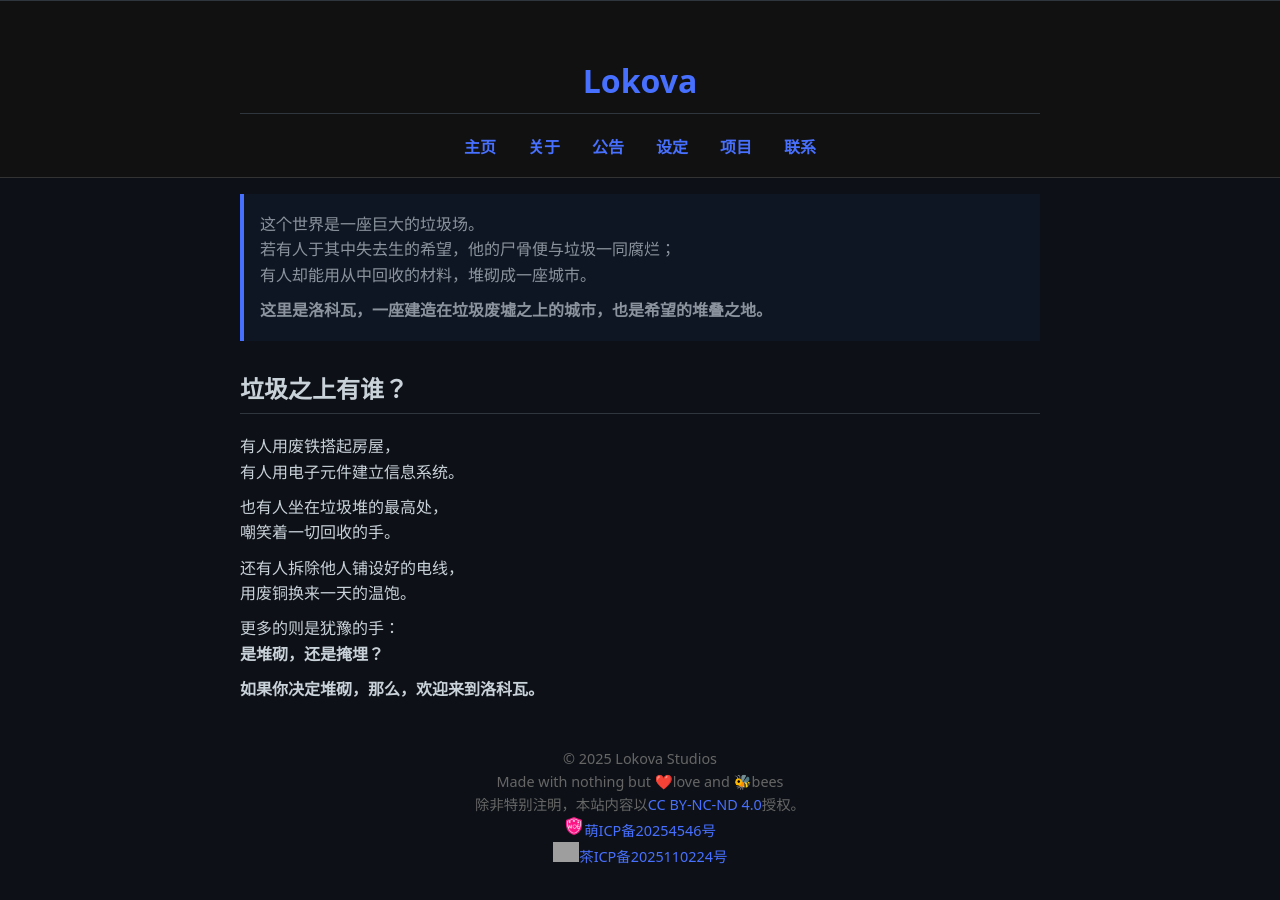
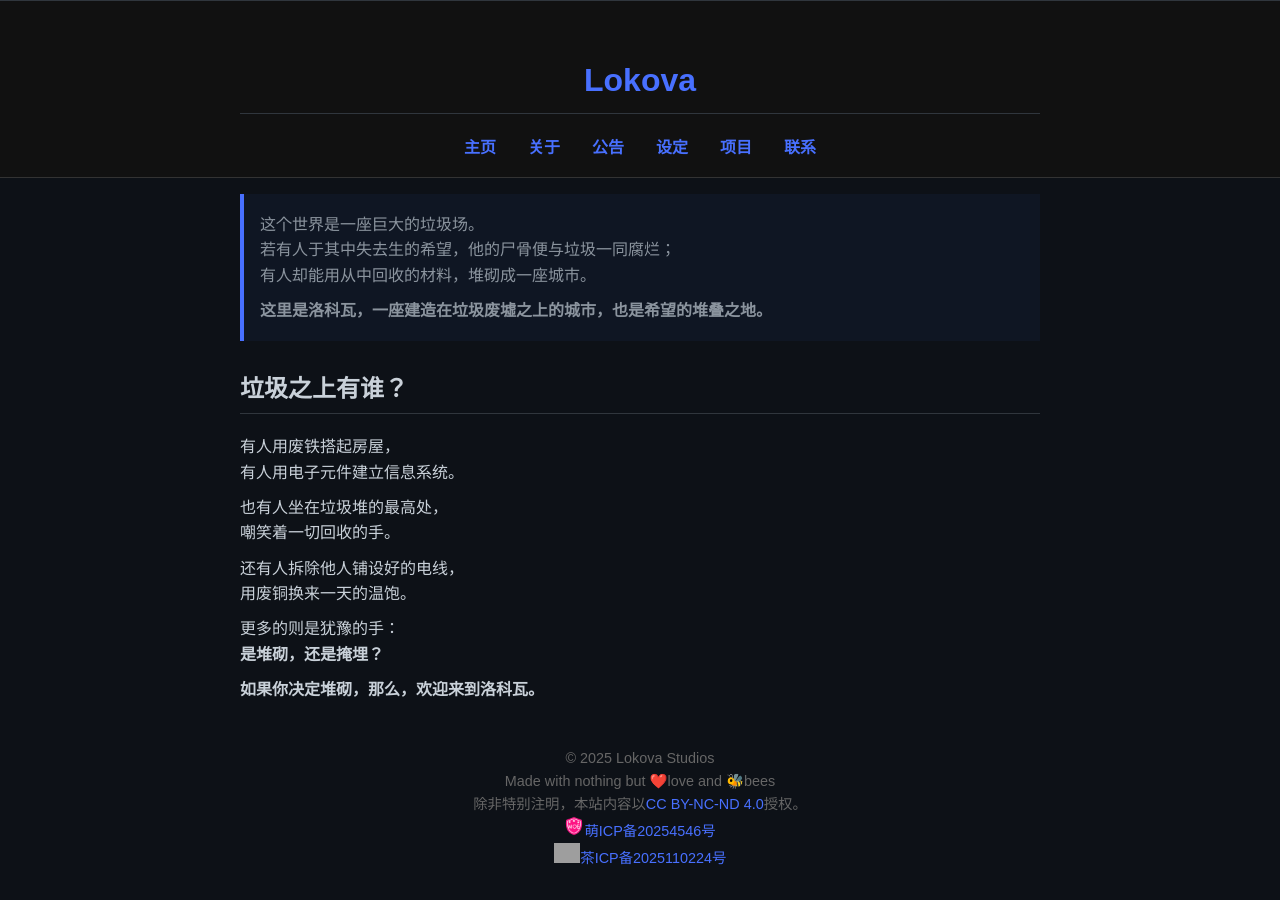
Before and after one commit to IlyaYezelovsky/lokova.org, a Jekyll site: the page built from index.md, in a window 1280 px wide. Built offline with Jekyll 4.4.1, drawn with Linux system fonts in a browser that asks for light colours; comment, search, counter and statistics services are not loaded; grey boxes are pictures that could not be loaded.

Commit message:
Update dark.css

```diff
--- a/assets/css/dark.css
+++ b/assets/css/dark.css
@@ -5,10 +5,10 @@
     --muted-color: #8b949e;
     --border-color: #30363d;
     --code-bg: #161b22;
-    --sans-font-family: "Noto Sans", sans-serif;
-    --sans-jp-font-family: "Noto Sans JP", "Noto Sans", sans-serif;
-    --serif-font-family: "Times New Roman", "宋体", serif;
-    --serif-jp-font-family: "Times New Roman", "MS Mincho", "宋体", serif;
+    --sans-font-family: "Noto Sans SC", sans-serif;
+    --sans-jp-font-family: "Noto Sans JP", "Noto Sans SC", sans-serif;
+    --serif-font-family: "Times New Roman", "Noto Serif SC", serif;
+    --serif-jp-font-family: "Times New Roman", "Noto Serif JP", "Noto Serif SC", serif;
     --monospace-font-family: "Courier New", "Unifont", monospace;
     --monospace-jp-font-family: "Courier New", "Unifont-JP", monospace;
 }
```
